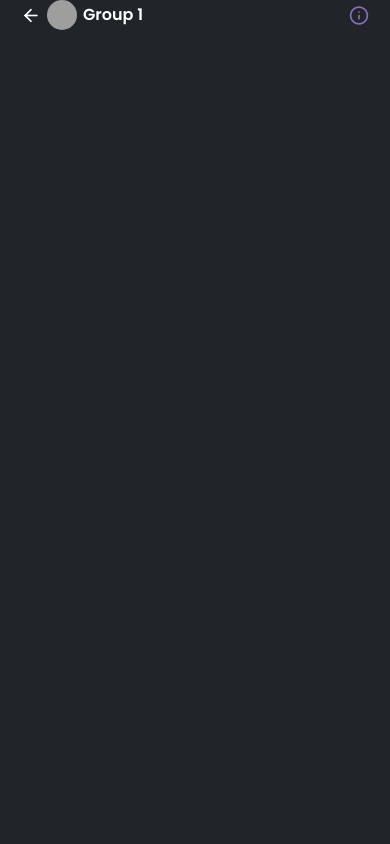
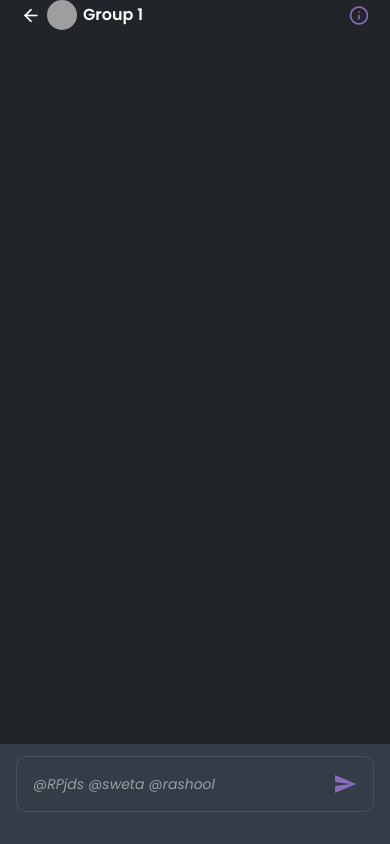
Before and after one commit to ayushpaine/chat-screen, a React Native app: screen / in a window 390 px wide. Built offline with nearby package versions, Linux system fonts and the light colour scheme; grey boxes are pictures that could not be loaded.

Commit message:
chat section added

```diff
--- a/App.js
+++ b/App.js
@@ -11,10 +11,11 @@ const getFonts = () => {
     "poppins-medium": require("./assets/fonts/Poppins-Medium.ttf"),
     "poppins-bold": require("./assets/fonts/Poppins-Bold.ttf"),
     "poppins-semibold": require("./assets/fonts/Poppins-SemiBold.ttf"),
+    "poppins-italic":require("./assets/fonts/Poppins-Italic.ttf")
   });
 };
 
-export default function App() {
+const App = () => {
   const [fontsLoaded, setFontsLoaded] = useState(false);
 
   if (fontsLoaded) {
@@ -34,6 +35,8 @@ export default function App() {
   }
 }
 
+export default App;
+
 const styles = StyleSheet.create({
   container: {
     flex: 1,
--- a/components/Chat.jsx
+++ b/components/Chat.jsx
@@ -1,11 +1,13 @@
 import { View, Text} from 'react-native'
 import React from 'react'
 import ChatHeader from './ChatHeader'
+import ChatArea from './ChatArea'
 
 export default function Chat() {
   return (
     <>
     <ChatHeader />
+    <ChatArea />
     </>
   )
 }
--- /dev/null
+++ b/components/ChatArea.jsx
@@ -0,0 +1,58 @@
+import { StyleSheet, Text, View } from 'react-native'
+import React from 'react'
+import MaterialCommunityIcons from "react-native-vector-icons/MaterialCommunityIcons"
+
+const ChatArea = () => {
+  return (
+    <View style={styles.container}>
+      <View style={styles.textArea}>
+        <View>
+            <Text style={styles.text}>
+                @RPjds @sweta @rashool
+            </Text>
+        </View>
+        <View>
+            <MaterialCommunityIcons name="send" style={styles.sendIcon} />
+        </View>
+      </View>
+    </View>
+  )
+}
+
+export default ChatArea
+
+const styles = StyleSheet.create({
+    container:{
+        width:"100%",
+        position:"absolute",
+        bottom:0,
+        backgroundColor:"#323d47",
+        height:100,
+        display:"flex",
+        alignItems:"center",
+        justifyContent:"center",
+        paddingTop:12,
+        paddingBottom:32,
+        paddingHorizontal:16
+    },
+    textArea:{
+        width:"100%",
+        height:"100%",
+        borderColor:"rgba(255,255,255,0.1)",
+        borderRadius:10,
+        borderWidth:1,
+        display:"flex",
+        flexDirection:"row",
+        justifyContent:"space-between",
+        alignItems:"center",
+        paddingHorizontal:16
+    },
+    text:{
+        fontFamily:"poppins-italic",
+        color:"rgba(255,255,255,0.5)"
+    },
+    sendIcon:{
+        color:"#8a6bbf",
+        fontSize:24
+    }
+})
--- a/components/ChatHeader.jsx
+++ b/components/ChatHeader.jsx
@@ -3,7 +3,7 @@ import React from 'react'
 import Feather from "react-native-vector-icons/Feather";
 import { Image } from 'react-native';
 
-export default function ChatHeader() {
+const ChatHeader = () => {
   return (
     <SafeAreaView style={styles.safeArea}>
       <View style={styles.container}>
@@ -27,6 +27,8 @@ export default function ChatHeader() {
     </SafeAreaView>
   )
 }
+
+export default ChatHeader;
 
 
 const styles = StyleSheet.create({
```
